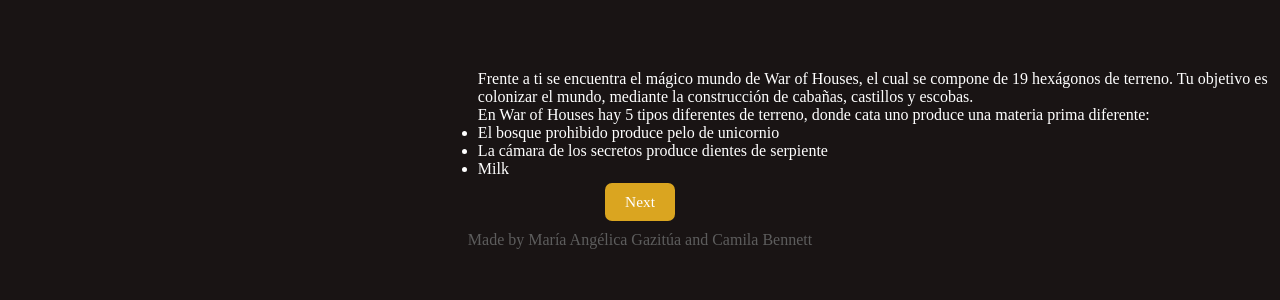
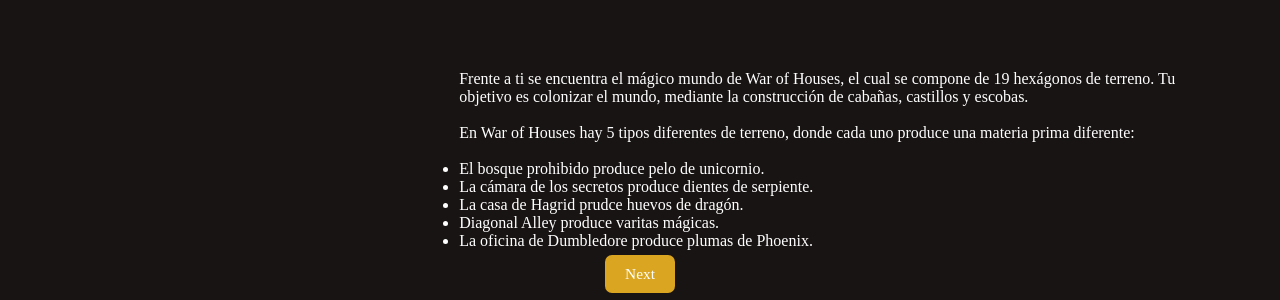
Before and after one commit to angegazitua/grupo-fritas-frontend-netlify, a React (Vite) app in the folder War-of-Houses/: page /instruction1 in a window 1280 px wide. Shown: the part 151-451 px from the top of the page. Built offline with nearby package versions, Linux system fonts and the light colour scheme; a web font is replaced by a local one.

Commit message:
instrucciones 2

```diff
--- a/War-of-Houses/src/game/Instructions/Instruction1.jsx
+++ b/War-of-Houses/src/game/Instructions/Instruction1.jsx
@@ -14,11 +14,15 @@
             <div className="div-instrucciones-text">
                 <p>Frente a ti se encuentra el mágico mundo de War of Houses, el cual se compone de 19 hexágonos de terreno.
                 Tu objetivo es colonizar el mundo, mediante la construcción de cabañas, castillos y escobas.</p>
-                <p>En War of Houses hay 5 tipos diferentes de terreno, donde cata uno produce una materia prima diferente:</p>
+                <br></br>
+                <p>En War of Houses hay 5 tipos diferentes de terreno, donde cada uno produce una materia prima diferente:</p>
+                <br></br>
                 <ul>
-                    <li>El bosque prohibido produce pelo de unicornio</li>
-                    <li>La cámara de los secretos produce dientes de serpiente</li>
-                    <li>Milk</li>
+                    <li>El bosque prohibido produce pelo de unicornio.</li>
+                    <li>La cámara de los secretos produce dientes de serpiente.</li>
+                    <li>La casa de Hagrid prudce huevos de dragón.</li>
+                    <li>Diagonal Alley produce varitas mágicas.</li>
+                    <li>La oficina de Dumbledore produce plumas de Phoenix.</li>
                 </ul>
             </div>
         </div>
--- a/War-of-Houses/src/game/Instructions/Instruction2.jsx
+++ b/War-of-Houses/src/game/Instructions/Instruction2.jsx
@@ -12,7 +12,11 @@
                 <Board />
             </div>
             <div className="div-instrucciones-text">
-              <p>Aca van las instrucciones escritas</p>
+              <p>Empiezas la partida con 2 cabañas y 2 escobas. Cada cabaña vale 1 snitch dorada, así
+                que ya empiezas con un total de 2 snitches doradas. El primer jugador que consiga 10 snitches doradas, gana la
+                partida.</p>
+              <br></br>
+              <p> ¿Quieres ver cómo se ve el inicio de la partida? ¡Apreta el botón! </p>
             </div>
         </div>
         <div className="div-botones">
--- a/War-of-Houses/src/game/Instructions/instructions.css
+++ b/War-of-Houses/src/game/Instructions/instructions.css
@@ -109,6 +109,7 @@
     display: flex;
     flex-direction: column;
     margin-top: 100px;
+    margin-right: 50px;
 }
 
 .div-botones{
```
